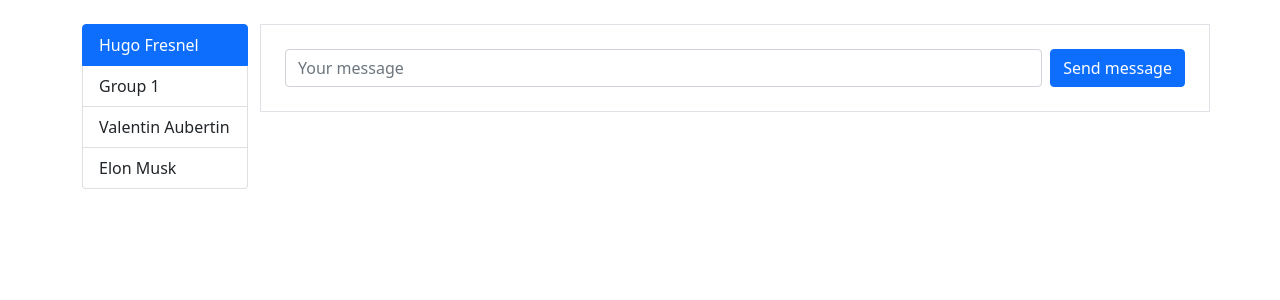
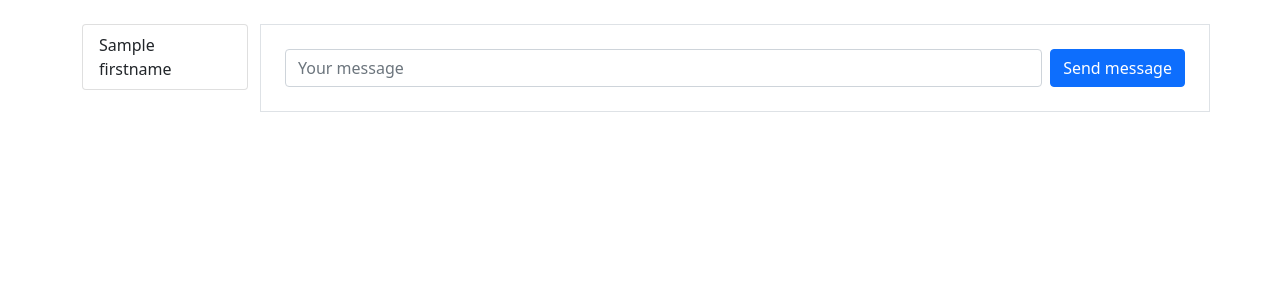
Before and after one commit to VaaAbt/CovidCiasie, a PHP site: template src/View/messages.html.twig in a window 1280 px wide. Shown: the part 150-450 px from the top of the page. Run offline with PHP 8.4, Linux system fonts and the light colour scheme; the template is opened without the code that fills it: most values are stand-ins (such as "Sample title", 1, 10 or a date in 2020); some libraries are stand-ins or nearby versions.

Commit message:
feat: add chat user view selection

```diff
--- a/src/Controller/MessageController.php
+++ b/src/Controller/MessageController.php
@@ -16,9 +16,5 @@ class MessageController extends AbstractController
         return $this->render($response, 'messages.html.twig', $data);
     }
 
-    public function createMessage(ServerRequestInterface $request, ResponseInterface $response, array $args): ResponseInterface
-    {
-        Message::create($request->getParsedBody());
-        header("Refresh:0");
-    }
+
 }
--- a/src/View/messages.html.twig
+++ b/src/View/messages.html.twig
@@ -9,10 +9,9 @@
         <main class="row align-items-start my-4">
             <aside class="col-2">
                 <div class="list-group">
-                    <a href="#" class="list-group-item list-group-item-action active">Hugo Fresnel</a>
-                    <a href="#" class="list-group-item list-group-item-action">Group 1</a>
-                    <a href="#" class="list-group-item list-group-item-action">Valentin Aubertin</a>
-                    <a href="#" class="list-group-item list-group-item-action">Elon Musk</a>
+                {% for user in users %}
+                    <a href="/messages/user/{{user.id}}" class="list-group-item list-group-item-action">{{ user.firstname }}</a>
+                {% endfor %}
                 </div>
             </aside>
 
```
